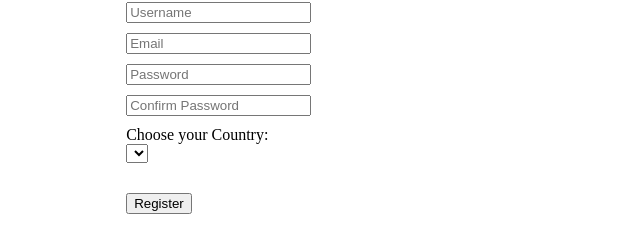
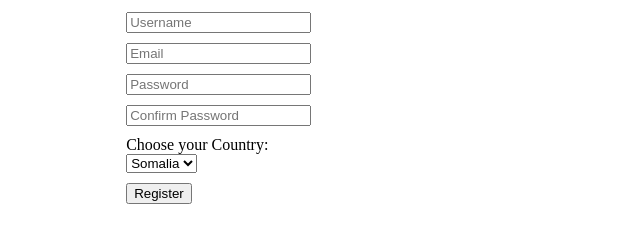
Before and after one commit to ub-victor/API-All-countries-dropdown-list, a plain HTML site: page index.html in a window 1280 px wide. Shown: the part 324-576 px from the top of the page, without its empty margins (319-959 px from the left). Drawn offline with Linux system fonts and the light colour scheme.

Commit message:
API-All-countries-dropdown-list

```diff
--- a/index.html
+++ b/index.html
@@ -41,8 +41,9 @@
       <input type="password" name="pass2" placeholder="Confirm Password">
 
       <label for="countries">Choose your Country:</label>
-      <select id="countries" name="countries"></select>
-      <option value="soS"></option>
+      <select id="countries" name="countries">
+        <option value="soS">Somalia</option>
+      </select>
       <input type="submit" value="Register">
     </form>
   </div>
```
